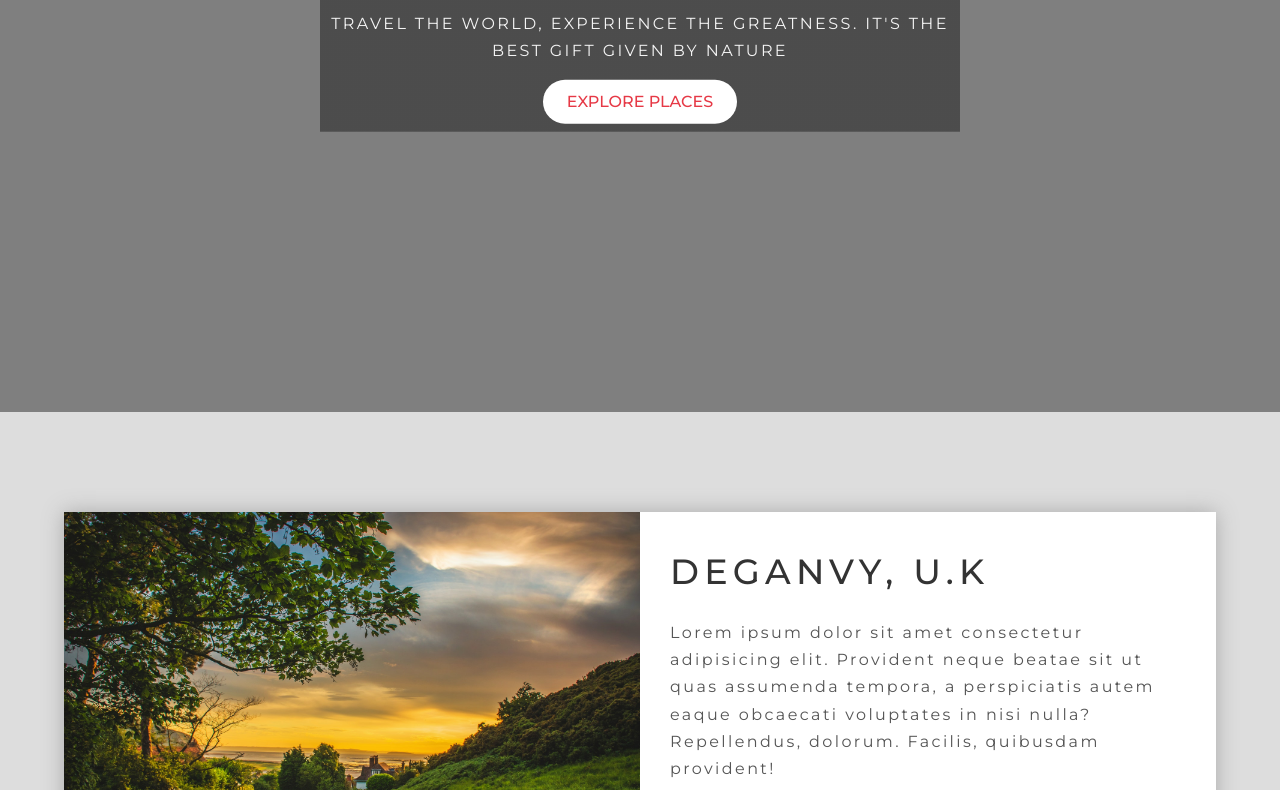
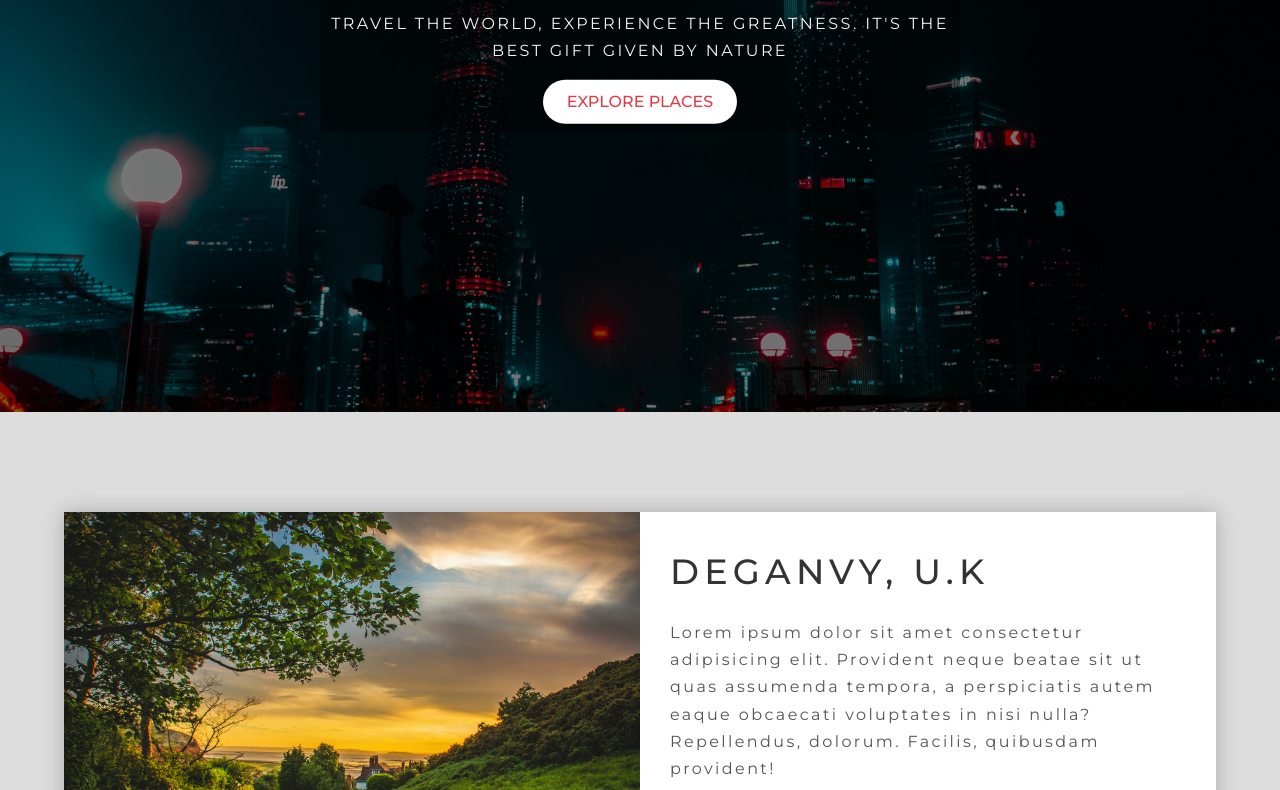
Before and after one commit to sumitg19/Travel-Website, a plain HTML site: page index.html in a window 1280 px wide. Shown: the part 348-1138 px from the top of the page. Drawn offline with Linux system fonts and the light colour scheme.

Commit message:
Update style.css

```diff
--- a/style.css
+++ b/style.css
@@ -107,7 +107,7 @@ h1, h2, h3{
 .header{
     position: relative;
     height: 95vh;
-    background: linear-gradient(rgba(0,0,0,0.5), rgba(0,0,0,0.5)), url('img/header-image.jpg' );
+    background: linear-gradient(rgba(0,0,0,0.5), rgba(0,0,0,0.5)), url('header-image.jpg' );
     background-position: center;
     background-size: cover;
     background-repeat: no-repeat;
```
